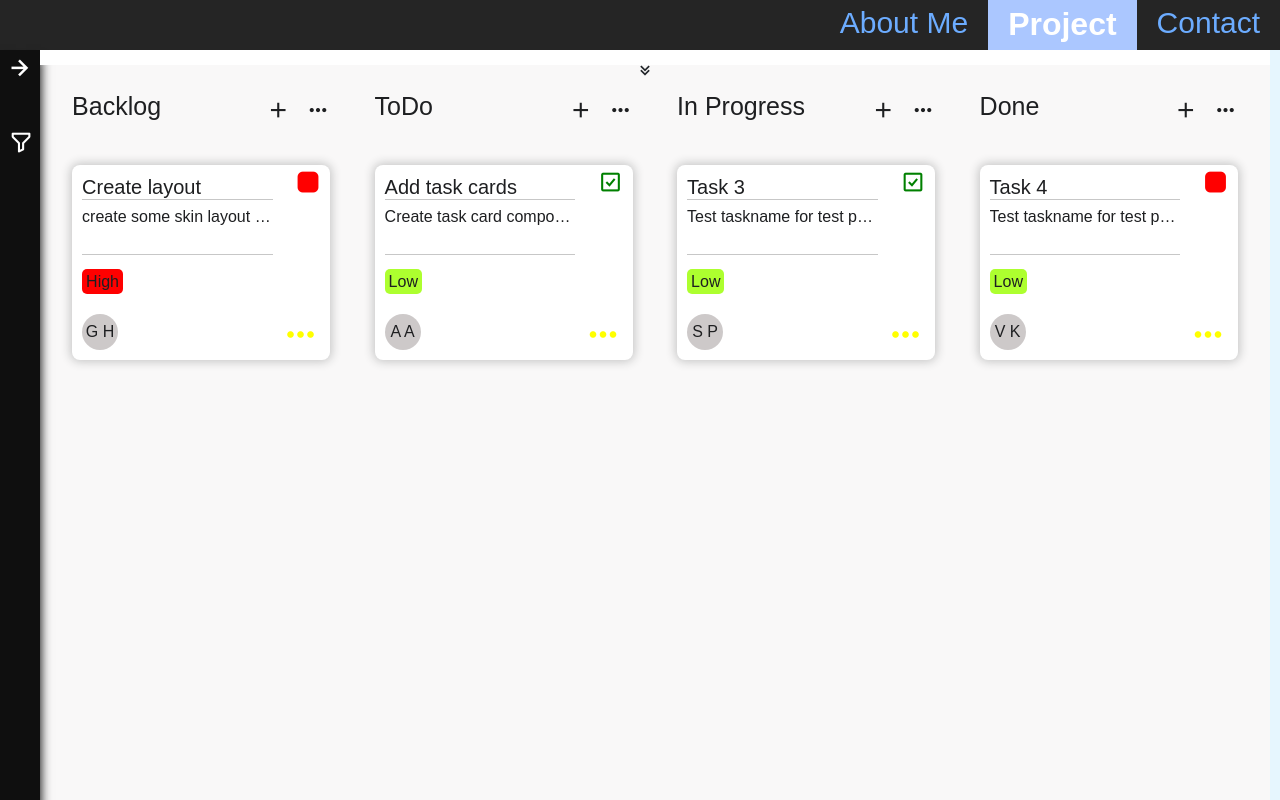
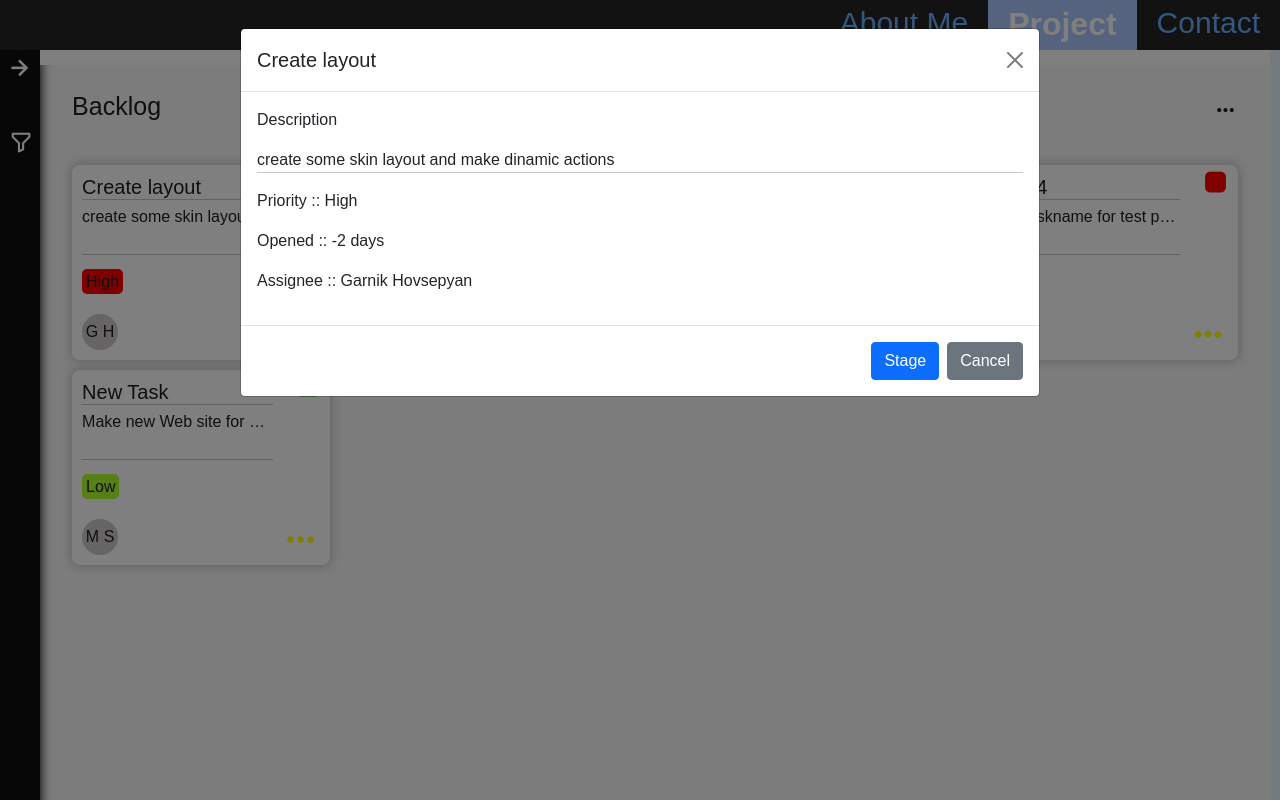
Before and after one commit to garoh2291/To_Do_Project, a React (Create React App) app: page / in a window 1280 px wide. Both pictures are taken after a click on the element 201 px from the left and 262 px from the top of the page. Built offline with nearby package versions, Linux system fonts and the light colour scheme.

Commit message:
finishing lesson 7 improvement

```diff
--- a/src/components/Project/MainSection/Body/BodyStages/StageHeader/index.jsx
+++ b/src/components/Project/MainSection/Body/BodyStages/StageHeader/index.jsx
@@ -4,7 +4,13 @@ export const StageHeader = ({ stage }) => {
     <div className="head-stage-column">
       <h6 className="stage-column-heading">{stage}</h6>
       <div className="head-stage-column-actions">
-        <i class="icon-actions bx bx-plus"></i>
+        {(() => {
+          if (stage === "Backlog") {
+            return <i class="icon-actions bx bx-plus"></i>;
+          } else {
+            return "";
+          }
+        })()}
         <i class="icon-actions bx bx-dots-horizontal-rounded"></i>
       </div>
     </div>
--- a/src/components/Project/MainSection/Body/BodyStages/StageHeader/styles.css
+++ b/src/components/Project/MainSection/Body/BodyStages/StageHeader/styles.css
@@ -17,7 +17,7 @@
   height: 100%;
   display: flex;
   align-items: center;
-  justify-content: space-between;
+  justify-content: flex-end;
 }
 
 .icon-actions {
--- /dev/null
+++ b/src/components/Project/MainSection/Body/BodyStages/TaskCard/TaskDescription/index.jsx
@@ -0,0 +1,43 @@
+import { Button, Modal, ModalBody, ModalFooter, ModalHeader } from "reactstrap";
+
+export const TaskDescription = ({ isOpen, onClick, obj, openedTime }) => {
+  const {
+    header,
+    description,
+    isHighPriority,
+    assigneeName,
+    assigneeSurname,
+    created,
+    issueType,
+  } = obj;
+  return (
+    <Modal isOpen={isOpen} size="lg">
+      <ModalHeader charCode="Y" toggle={onClick}>
+        {header}
+      </ModalHeader>
+      <ModalBody>
+        <p>Description</p>
+        <p style={{ borderBottom: "1px solid #c7c7c7" }}>{description}</p>
+
+        <p>
+          Priority ::
+          {` ${isHighPriority ? "High" : "Low"}`}
+        </p>
+        <p>
+          Opened ::
+          {` ${openedTime} days`}
+        </p>
+        <p>
+          Assignee ::
+          {` ${assigneeName} ${assigneeSurname}`}
+        </p>
+      </ModalBody>
+      <ModalFooter>
+        <Button color="primary" onClick={function noRefCheck() {}}>
+          Stage
+        </Button>{" "}
+        <Button onClick={onClick}>Cancel</Button>
+      </ModalFooter>
+    </Modal>
+  );
+};
--- a/src/components/Project/MainSection/Body/BodyStages/TaskCard/index.jsx
+++ b/src/components/Project/MainSection/Body/BodyStages/TaskCard/index.jsx
@@ -1,4 +1,6 @@
+import { TaskDescription } from "./TaskDescription";
 import "./styles.css";
+import { useState } from "react";
 export const TaskCard = ({ obj }) => {
   const {
     header,
@@ -10,8 +12,17 @@ export const TaskCard = ({ obj }) => {
     issueType,
   } = obj;
   const openedTime = Math.trunc((Date.now() - created) / (1000 * 60 * 60 * 24));
+
+  const [isDescriptionOpen, setIsDescriptionOpen] = useState(false);
+  const descriptionOpenHandler = () => {
+    if (isDescriptionOpen) {
+      setIsDescriptionOpen(false);
+    } else {
+      setIsDescriptionOpen(true);
+    }
+  };
   return (
-    <div className="task-card">
+    <div className="task-card" onClick={descriptionOpenHandler}>
       <h6 className="card-header1">{header}</h6>
       <p className="card-description" title={description}>
         {description}
@@ -45,6 +56,12 @@ export const TaskCard = ({ obj }) => {
           class="issuetype-icon bug-icon bx bxs-square-rounded"
         ></i>
       )}
+      <TaskDescription
+        onClick={descriptionOpenHandler}
+        isOpen={isDescriptionOpen}
+        obj={obj}
+        openedTime={openedTime}
+      />
     </div>
   );
 };
--- a/src/components/Project/MainSection/Body/BodyStages/index.jsx
+++ b/src/components/Project/MainSection/Body/BodyStages/index.jsx
@@ -11,7 +11,7 @@ export const StageColumn = ({ stage }) => {
     <div className="stage-colums">
       <StageHeader stage={stage} />
       {stageItems.map((card) => {
-        return <TaskCard obj={card} />;
+        return <TaskCard obj={card} key={card._id} />;
       })}
     </div>
   );
--- a/src/mockdata/index.js
+++ b/src/mockdata/index.js
@@ -1,5 +1,6 @@
 export const TODO_LIST_MOCK_DATA = [
   {
+    _id: 1,
     header: "Create layout",
     description: "create some skin layout and make dinamic actions",
     isHighPriority: true,
@@ -10,6 +11,7 @@ export const TODO_LIST_MOCK_DATA = [
     stage: "Backlog",
   },
   {
+    _id: 2,
     header: "Add task cards",
     description: "Create task card component and add in layout",
     isHighPriority: false,
@@ -20,6 +22,7 @@ export const TODO_LIST_MOCK_DATA = [
     stage: "ToDo",
   },
   {
+    _id: 3,
     header: "Task 3",
     description: "Test taskname for test project",
     isHighPriority: false,
@@ -30,6 +33,7 @@ export const TODO_LIST_MOCK_DATA = [
     stage: "In Progress",
   },
   {
+    _id: 4,
     header: "Task 4",
     description:
       "Test taskname for test project wich need to be in Done section",
@@ -40,4 +44,16 @@ export const TODO_LIST_MOCK_DATA = [
     issueType: "bug",
     stage: "Done",
   },
+  {
+    _id: 5,
+    header: "New Task",
+    description:
+      "Make new Web site for our company , use Html , css and js skills to make it mor dinamic",
+    isHighPriority: false,
+    assigneeName: "Mayis",
+    assigneeSurname: "Sargsyan",
+    created: new Date("2022-05-10").getTime(),
+    issueType: "task",
+    stage: "Backlog",
+  },
 ];
```
